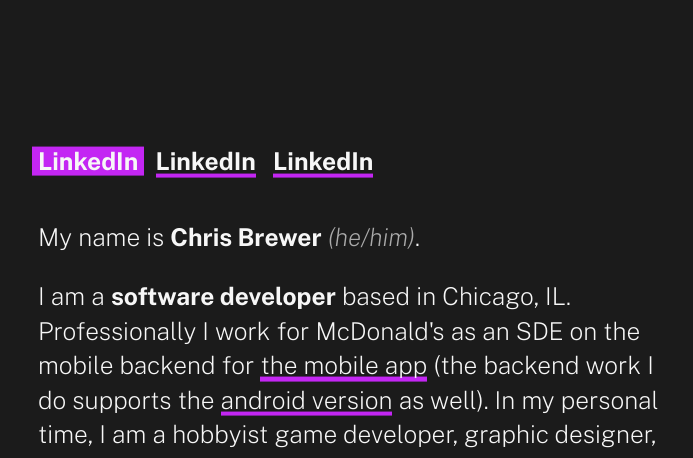
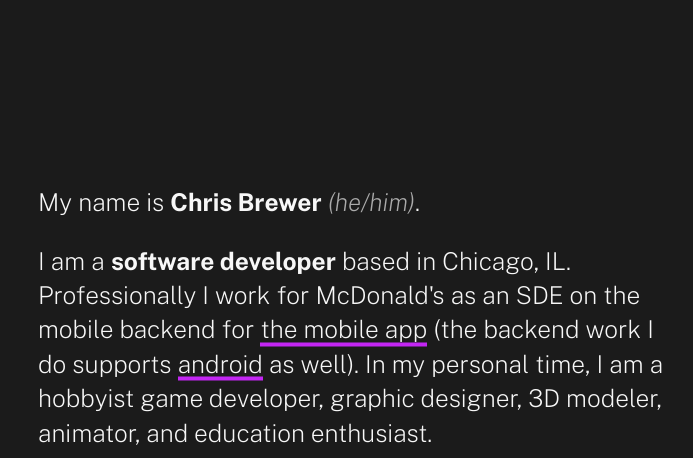
Before and after one commit to ChristophersonGB/christophersongb.github.io, a plain HTML site: page index.html in a window 1280 px wide. Shown: the top 458 px of the page, without its empty margins (282-975 px from the left). Drawn offline with nearby package versions, Linux system fonts and the light colour scheme.

Commit message:
remove box
temporarily remove

```diff
--- a/index.html
+++ b/index.html
@@ -16,7 +16,6 @@
                 font-size: calc(10px + 0.5vw);
             }
             #content{
-                /* padding: 20vh 15vw; */
                 margin: 0;
                 position: absolute;
                 top: 50%;
@@ -77,30 +76,30 @@
                 outline: 2px solid rgb(230, 150, 255);
                 border-radius: 3px;
             }
-            .box {
+            /* .box {
                 display: flexbox
             }
             h2 {
                 margin-right: 1px;
                 padding-right: 0.5em;
                 display: inline-block
-            }
+            } */
         </style>
     </head>
     <body>
         <div id="content">
-            <div class="box">
+            <!-- <div class="box">
                 <h2><a href="index.html" class="selected_link"><b>LinkedIn</b></a></h2>
                 <h2><a href="index.html" class="link"><b>LinkedIn</b></a></h2>
                 <h2><a href="index.html" class="link"><b>LinkedIn</b></a></h2>
-            </div>
+            </div> -->
             <p>My name is <b>Chris Brewer</b> <i class="lightweight">(he/him)</i>. </p>
-            <p>I am a <b>software developer</b> based in Chicago, IL. Professionally I work for McDonald's as an SDE on the mobile backend for <a href="https://apps.apple.com/us/app/mcdonalds/id922103212" class="link">the mobile app</a> (the backend work I do supports the <a href="https://play.google.com/store/apps/details?id=com.mcdonalds.app&hl=en_US" class="link">android version</a> as well).
+            <p>I am a <b>software developer</b> based in Chicago, IL. Professionally I work for McDonald's as an SDE on the mobile backend for <a href="https://apps.apple.com/us/app/mcdonalds/id922103212" class="link">the mobile app</a> (the backend work I do supports <a href="https://play.google.com/store/apps/details?id=com.mcdonalds.app&hl=en_US" class="link">android</a> as well).
             In my personal time, I am a hobbyist game developer, graphic designer, 3D modeler, animator, and education enthusiast.
             </p>
             <p>
-                You can find me on <a href="index.html" class="link"><img class="token" src="photos/GitHub_token.png" alt="Icon of GitHub Logo"><b>GitHub</b></a> here, although my page is not very... "optimized for viewing", so beware.
-                I am also on <a href="index.html" class="link"><img class="token" src="photos/linkedin_token.png" alt="Icon of GitHub Logo"><b>LinkedIn</b></a>, where you can see my professional history and most of the information on my resume.
+                You can find me on <a href="https://github.com/ChristophersonGB" class="link"><img class="token" src="photos/GitHub_token.png" alt="Icon of GitHub Logo"><b>GitHub</b></a> here, although my page is not very... "optimized for viewing", so beware.
+                I am also on <a href="https://www.linkedin.com/in/christophersongb/" class="link"><img class="token" src="photos/linkedin_token.png" alt="Icon of GitHub Logo"><b>LinkedIn</b></a>, where you can see my professional history and most of the information on my resume.
             </p>
         </div>
     </body>
```
